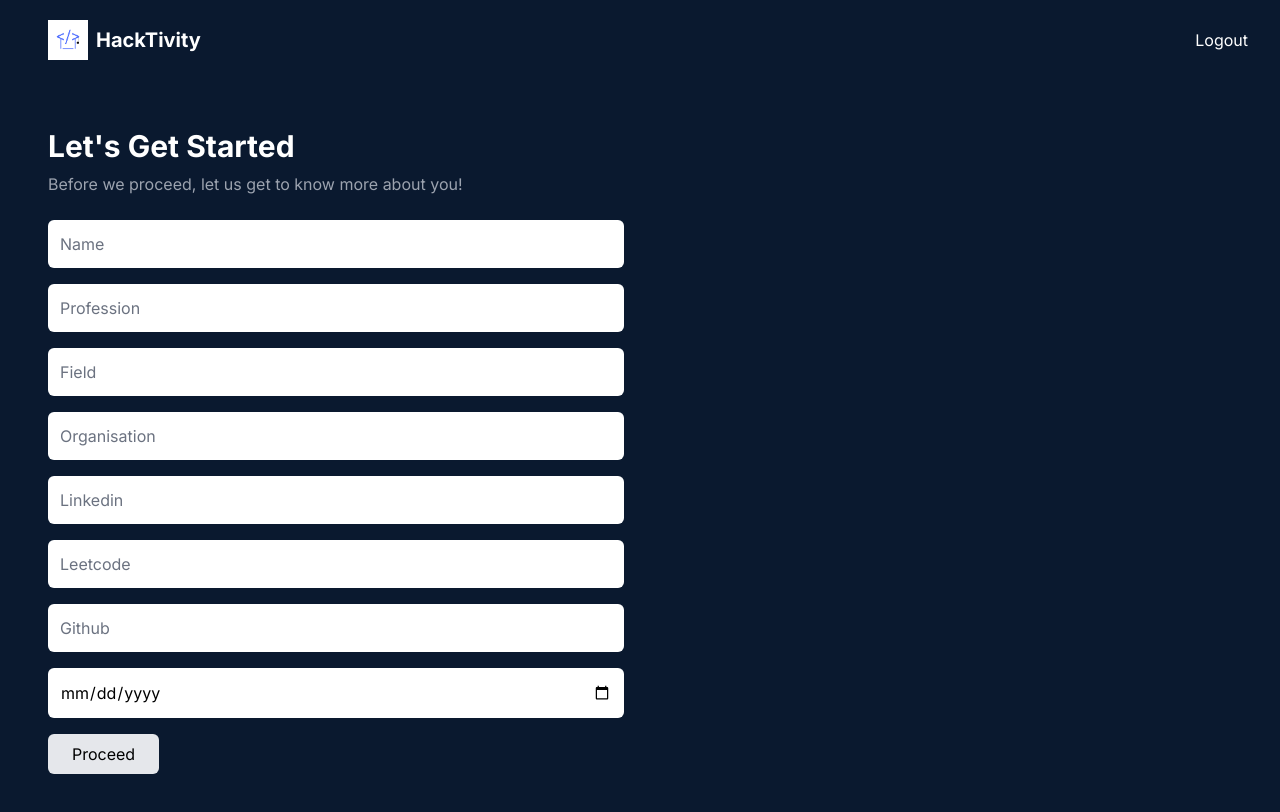
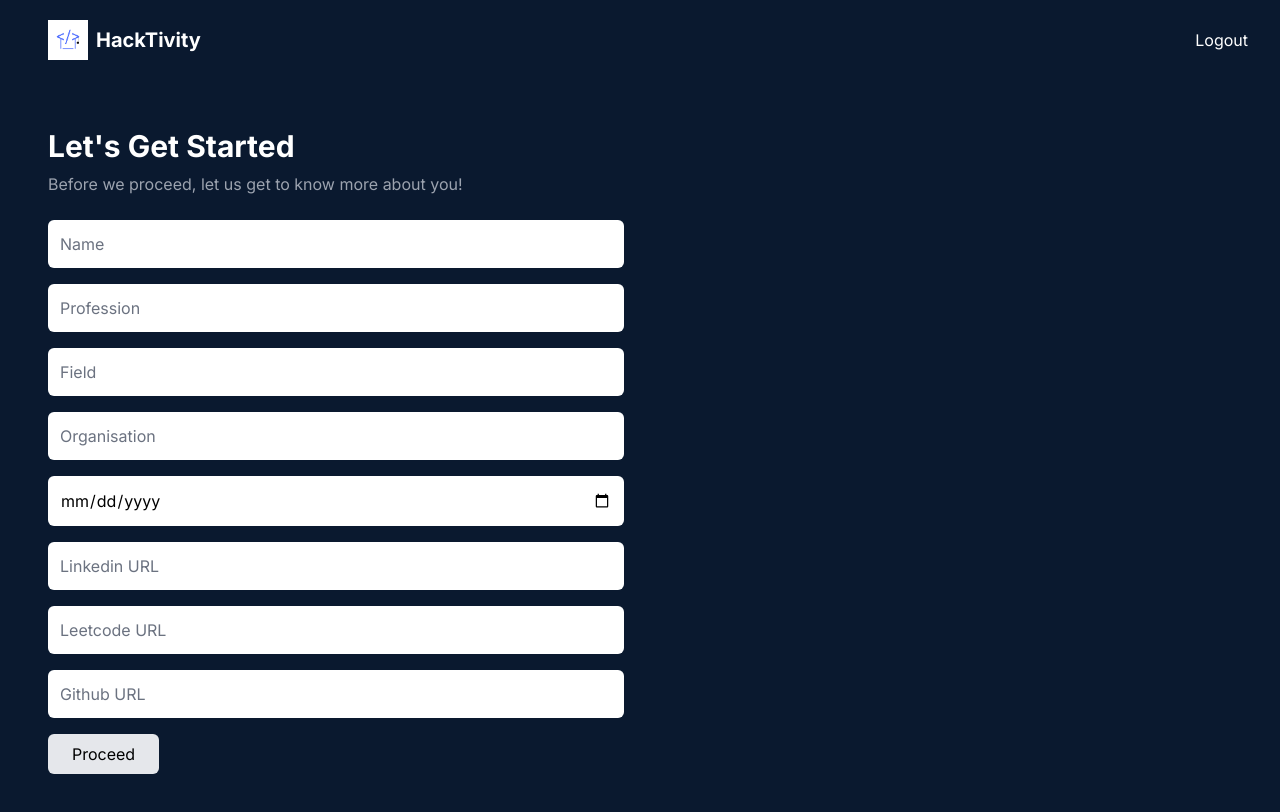
Before and after one commit to kami-sama-99/HackTivity, a Next.js app: page /onboarding in a window 1280 px wide. Shown: the top 812 px of the page. Built offline with nearby package versions, Linux system fonts and the light colour scheme; no server answers; the database is empty; sample sign-in values are in the browser's storage.

Commit message:
url link verification added trying deployment

```diff
--- a/src/app/components/Onboarding.jsx
+++ b/src/app/components/Onboarding.jsx
@@ -22,6 +22,8 @@ export default function OnboardingForm() {
     github: "",
   });
 
+  const [errors, setErrors] = useState({});
+
   // Monitor authentication status
   useEffect(() => {
     const unsubscribe = onAuthStateChanged(auth, (user) => {
@@ -31,11 +33,37 @@ export default function OnboardingForm() {
     return () => unsubscribe();
   }, [router]);
 
+  // Regex patterns for URL validation
+  const urlPatterns = {
+    linkedin: /^https:\/\/(www\.)?linkedin\.com\/.*$/,
+    leetcode: /^https:\/\/(www\.)?leetcode\.com\/.*$/,
+    github: /^https:\/\/(www\.)?github\.com\/.*$/,
+  };
+
+  // Validate URLs
+  const validateUrls = () => {
+    let newErrors = {};
+
+    Object.keys(urlPatterns).forEach((key) => {
+      if (formData[key] && !urlPatterns[key].test(formData[key])) {
+        newErrors[key] = `Invalid ${key} URL`;
+      }
+    });
+
+    setErrors(newErrors);
+    return Object.keys(newErrors).length === 0; // Return true if no errors
+  };
+
   const handleSubmit = async (e) => {
     e.preventDefault();
 
     if (!userId) {
       console.error("User is not authenticated.");
+      return;
+    }
+
+    if (!validateUrls()) {
+      console.error("Invalid URLs detected.");
       return;
     }
 
@@ -62,6 +90,12 @@ export default function OnboardingForm() {
 
   const handleChange = (e) => {
     setFormData({ ...formData, [e.target.name]: e.target.value });
+
+    if (urlPatterns[e.target.name] && !urlPatterns[e.target.name].test(e.target.value)) {
+      setErrors({ ...errors, [e.target.name]: `Invalid ${e.target.name} URL` });
+    } else {
+      setErrors({ ...errors, [e.target.name]: "" });
+    }
   };
 
   return (
@@ -75,7 +109,7 @@ export default function OnboardingForm() {
             </div>
 
             <form onSubmit={handleSubmit} className="space-y-4">
-              {["name", "profession", "field", "organisation", "linkedin", "leetcode", "github"].map((field) => (
+              {["name", "profession", "field", "organisation"].map((field) => (
                 <input
                   key={field}
                   type="text"
@@ -86,14 +120,28 @@ export default function OnboardingForm() {
                   className="w-full p-3 rounded-md bg-white text-black placeholder-gray-500"
                 />
               ))}
+
               <input
                 type="date"
                 name="dob"
-                placeholder="DOB"
                 value={formData.dob}
                 onChange={handleChange}
                 className="w-full p-3 rounded-md bg-white text-black placeholder-gray-500"
               />
+
+              {["linkedin", "leetcode", "github"].map((field) => (
+                <div key={field}>
+                  <input
+                    type="text"
+                    name={field}
+                    placeholder={`${field.charAt(0).toUpperCase() + field.slice(1)} URL`}
+                    value={formData[field]}
+                    onChange={handleChange}
+                    className="w-full p-3 rounded-md bg-white text-black placeholder-gray-500"
+                  />
+                  {errors[field] && <p className="text-red-500 text-sm">{errors[field]}</p>}
+                </div>
+              ))}
 
               <button type="submit" className="px-6 py-2 bg-gray-200 text-black rounded-md hover:bg-gray-300 transition-colors">
                 Proceed
```
